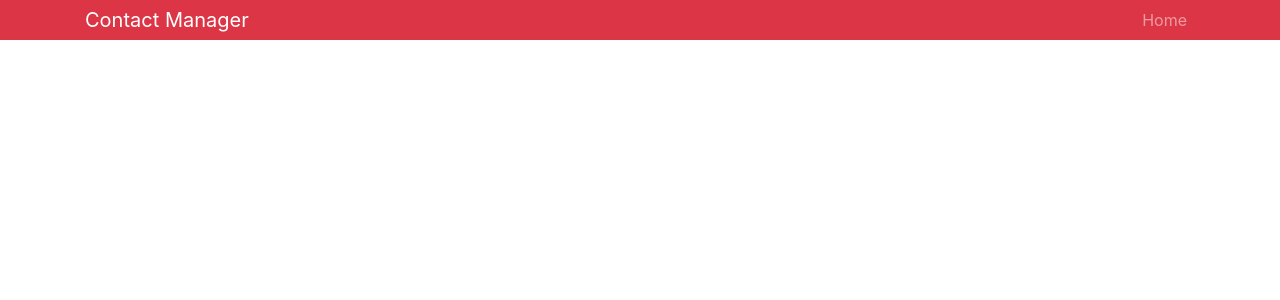
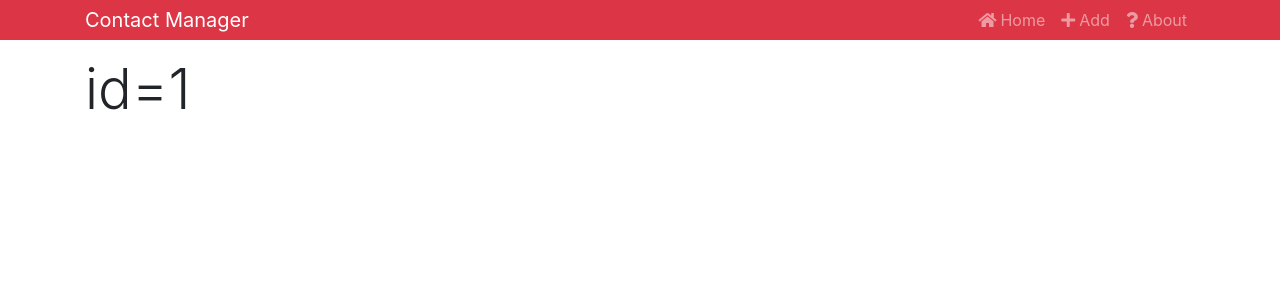
Before and after one commit to atanashristov/contactmanager, a React (Create React App) app in the folder code/contactmanager/: page /page/1 in a window 1280 px wide. Shown: the top 300 px of the page. Built offline with nearby package versions, Linux system fonts and the light colour scheme.

Commit message:
Links, params, redirects

```diff
--- a/code/contactmanager/package.json
+++ b/code/contactmanager/package.json
@@ -23,6 +23,7 @@
     "@types/node": "^11.11.3",
     "@types/react": "^16.8.8",
     "@types/react-dom": "^16.8.2",
+    "@types/react-router": "^4.4.5",
     "@types/react-router-dom": "^4.3.1",
     "@types/uuid": "^3.4.4",
     "typescript": "^3.3.3333"
--- a/code/contactmanager/src/App.tsx
+++ b/code/contactmanager/src/App.tsx
@@ -4,6 +4,8 @@ import AddContact from './components/contacts/AddContact'
 import Contacts from './components/contacts/Contacts'
 import Header from './components/layout/Header'
 import About from './components/pages/About'
+import PageWithIdParameter from './components/pages/PageWithIdParameter'
+
 import { Provider } from './context'
 
 import 'bootstrap/dist/css/bootstrap.min.css'
@@ -21,6 +23,7 @@ class App extends React.Component {
                 <Route exact={true} path="/" component={Contacts} />
                 <Route exact={true} path="/contact/add" component={AddContact} />
                 <Route exact={true} path="/about" component={About} />
+                <Route exact={true} path="/page/:id" component={PageWithIdParameter} />
               </Switch>
             </div>
           </div>
--- a/code/contactmanager/src/components/contacts/AddContact.tsx
+++ b/code/contactmanager/src/components/contacts/AddContact.tsx
@@ -1,8 +1,9 @@
 import * as React from 'react'
+import { RouteComponentProps } from 'react-router-dom'
 import * as uuid from 'uuid'
 import { Consumer } from '../../context'
 import { DispatchType, IContact } from '../../types'
-import { TextInputGroup } from '../layout/TextInputGroup'
+import TextInputGroup from '../layout/TextInputGroup'
 
 const defaultState: IContact = {
   name: '',
@@ -11,7 +12,9 @@ const defaultState: IContact = {
   errors: {}
 }
 
-class AddContact extends React.Component<{}, IContact> {
+type Props = RouteComponentProps<{}>
+
+class AddContact extends React.Component<Props, IContact> {
   state = { ...defaultState }
 
   handleChange = (
@@ -52,6 +55,7 @@ class AddContact extends React.Component<{}, IContact> {
     }
     dispatch({ type: 'ADD_CONTACT', payload: newContact })
     this.setState({ ...defaultState })
+    this.props.history.push('/')
   }
 
   render() {
--- a/code/contactmanager/src/components/layout/Header.tsx
+++ b/code/contactmanager/src/components/layout/Header.tsx
@@ -1,4 +1,5 @@
 import * as React from 'react'
+import { Link } from 'react-router-dom'
 
 interface IProps {
   branding?: string
@@ -16,9 +17,19 @@ const Header: React.FunctionComponent<IProps> = props => {
         <div>
           <ul className="navbar-nav mr-auto">
             <li className="nav-item">
-              <a href="/" className="nav-link">
-                Home
-              </a>
+              <Link to="/" className="nav-link">
+                <i className="fas fa-home">&nbsp;</i>Home
+              </Link>
+            </li>
+            <li className="nav-item">
+              <Link to="/contact/add" className="nav-link">
+                <i className="fas fa-plus">&nbsp;</i>Add
+              </Link>
+            </li>
+            <li className="nav-item">
+              <Link to="/about/:id" className="nav-link">
+                <i className="fas fa-question">&nbsp;</i>About
+              </Link>
             </li>
           </ul>
         </div>
--- a/code/contactmanager/src/components/layout/TextInputGroup.tsx
+++ b/code/contactmanager/src/components/layout/TextInputGroup.tsx
@@ -10,7 +10,8 @@ interface IProps {
   onChange?: (e: React.ChangeEvent<HTMLInputElement>) => void
   error?: string
 }
-export const TextInputGroup: React.FunctionComponent<IProps> = ({
+
+const TextInputGroup: React.FunctionComponent<IProps> = ({
   label,
   name,
   value,
@@ -34,3 +35,5 @@ export const TextInputGroup: React.FunctionComponent<IProps> = ({
     {error && <div className="invalid-feedback">{error}</div>}
   </div>
 )
+
+export default TextInputGroup
--- a/code/contactmanager/src/components/pages/About.tsx
+++ b/code/contactmanager/src/components/pages/About.tsx
@@ -1,11 +1,11 @@
 import * as React from 'react'
 
-export default function About() {
-  return (
+const About = () => (
   <div>
     <h1 className="display-4">About Contact Manager</h1>
     <p className="lead">Simple app to manage contacts</p>
     <p className="text-secondary">Version 1.0.0</p>
   </div>
 )
-}
+
+export default About
--- /dev/null
+++ b/code/contactmanager/src/components/pages/PageWithIdParameter.tsx
@@ -0,0 +1,12 @@
+import * as React from 'react'
+import { RouteComponentProps } from 'react-router-dom'
+
+type Props = RouteComponentProps<{ id: string }>
+
+const PageWithIdParameter: React.FunctionComponent<Props> = props => (
+  <div>
+    <h1 className="display-4">id={props.match.params.id}</h1>
+  </div>
+)
+
+export default PageWithIdParameter
```
Also changed, not shown: 1 other file (tests, documents, lock files or other folders). Lines whose indentation alone changed are shown as unchanged.
